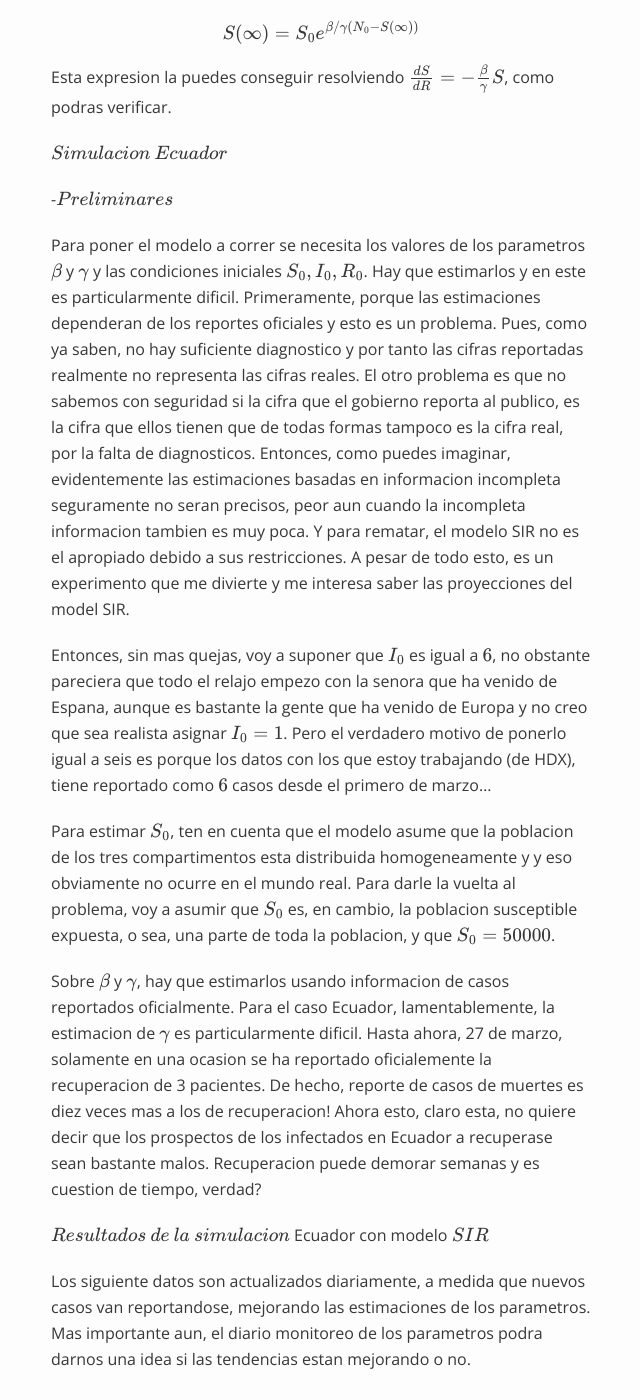
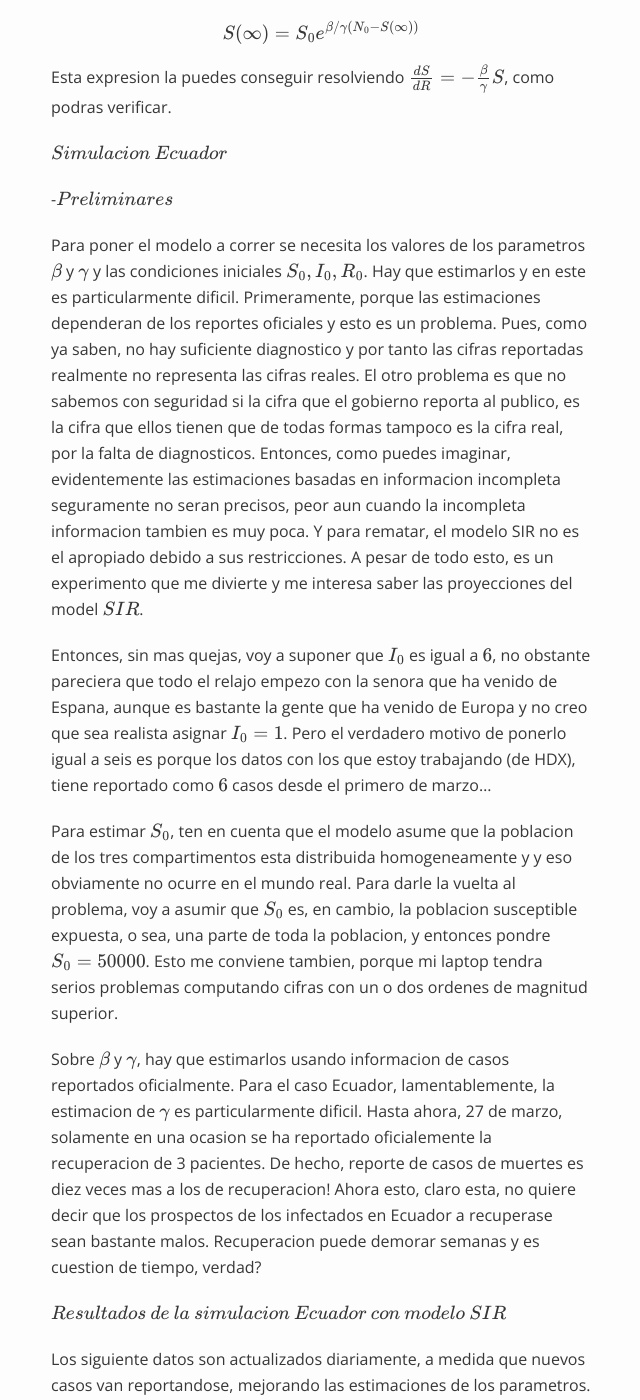
Before and after one commit to Caquita-beep/Caquita-beep.github.io, a Jekyll site: the page built from _posts/2020-03-27-Simulacion-COVID-19-Ecuador-con-modelo-SIR.md, in a window 1280 px wide and 1400 px high, scrolled down 4928 px. Shown: the whole window, without its empty margins (319-959 px from the left). Built offline with Jekyll 4.4.1, drawn with Linux system fonts in a browser that asks for light colours; formulas are drawn with MathJax 3; a script that is not in the unit is left out.

Commit message:
Update 2020-03-27-Simulacion-COVID-19-Ecuador-con-modelo-SIR.md

```diff
--- a/_posts/2020-03-27-Simulacion-COVID-19-Ecuador-con-modelo-SIR.md
+++ b/_posts/2020-03-27-Simulacion-COVID-19-Ecuador-con-modelo-SIR.md
@@ -98,14 +98,14 @@ $Simulacion$ $Ecuador$
 
 -$Preliminares$
 
-Para poner el modelo a correr se necesita los valores de los parametros $\beta$ y $\gamma$ y las condiciones iniciales $S_0,I_0, R_0$. Hay que estimarlos y en este es particularmente dificil. Primeramente, porque las estimaciones dependeran de los reportes oficiales y esto es un problema. Pues, como ya saben, no hay suficiente diagnostico y por tanto las cifras reportadas realmente no representa las cifras reales. El otro problema es que no sabemos con seguridad si la cifra que el gobierno reporta al publico, es la cifra que ellos tienen que de todas formas tampoco es la cifra real, por la falta de diagnosticos. Entonces, como puedes imaginar, evidentemente las estimaciones basadas en informacion incompleta seguramente no seran precisos, peor aun cuando la incompleta informacion tambien es muy poca. Y para rematar, el modelo SIR no es el apropiado debido a sus restricciones. A pesar de todo esto, es un experimento que me divierte y me interesa saber las proyecciones del model SIR.
+Para poner el modelo a correr se necesita los valores de los parametros $\beta$ y $\gamma$ y las condiciones iniciales $S_0,I_0, R_0$. Hay que estimarlos y en este es particularmente dificil. Primeramente, porque las estimaciones dependeran de los reportes oficiales y esto es un problema. Pues, como ya saben, no hay suficiente diagnostico y por tanto las cifras reportadas realmente no representa las cifras reales. El otro problema es que no sabemos con seguridad si la cifra que el gobierno reporta al publico, es la cifra que ellos tienen que de todas formas tampoco es la cifra real, por la falta de diagnosticos. Entonces, como puedes imaginar, evidentemente las estimaciones basadas en informacion incompleta seguramente no seran precisos, peor aun cuando la incompleta informacion tambien es muy poca. Y para rematar, el modelo SIR no es el apropiado debido a sus restricciones. A pesar de todo esto, es un experimento que me divierte y me interesa saber las proyecciones del model $SIR$.
 
 Entonces, sin mas quejas, voy a suponer que $I_0$ es igual a $6$, no obstante pareciera que todo el relajo empezo con la senora que ha venido de Espana, aunque es bastante la gente que ha venido de Europa y no creo que sea realista asignar $I_0 = 1$. Pero el verdadero motivo de ponerlo igual a seis es porque los datos con los que estoy trabajando (de HDX), tiene reportado como $6$ casos desde el primero de marzo...
 
-Para estimar $ S_0$,  ten en cuenta que el modelo asume que la poblacion de los tres compartimentos esta distribuida homogeneamente y y eso obviamente no ocurre en el mundo real. Para darle la vuelta al problema, voy a asumir que $S_0$ es, en cambio, la poblacion susceptible expuesta, o sea, una parte de toda la poblacion, y que $S_0 = 50000$.
+Para estimar $ S_0$,  ten en cuenta que el modelo asume que la poblacion de los tres compartimentos esta distribuida homogeneamente y y eso obviamente no ocurre en el mundo real. Para darle la vuelta al problema, voy a asumir que $S_0$ es, en cambio, la poblacion susceptible expuesta, o sea, una parte de toda la poblacion, y entonces pondre $S_0 = 50000$. Esto me conviene tambien, porque mi laptop tendra serios problemas computando cifras con un o dos ordenes de magnitud superior.
 
 Sobre $\beta$ y $\gamma$, hay que estimarlos usando informacion de casos reportados oficialmente. Para el caso Ecuador, lamentablemente, la estimacion de $\gamma$ es particularmente dificil. Hasta ahora, 27 de marzo, solamente en una ocasion se ha reportado oficialemente la recuperacion de 3 pacientes. De hecho, reporte de casos de muertes es diez veces mas a los de recuperacion! Ahora esto, claro esta, no quiere decir que los prospectos de los infectados en Ecuador a recuperase sean bastante malos. Recuperacion puede demorar semanas y es cuestion de tiempo, verdad?
 
-$Resultados$ $de$ $la$ $simulacion$ Ecuador con modelo $SIR$
+$Resultados$ $de$ $la$ $simulacion$ $Ecuador$ $con$ $modelo$ $SIR$
 
 Los siguiente datos son actualizados diariamente, a medida que nuevos casos van reportandose, mejorando las estimaciones de los parametros. Mas importante aun, el diario monitoreo de los parametros podra darnos una idea si las tendencias estan mejorando o no.
```
